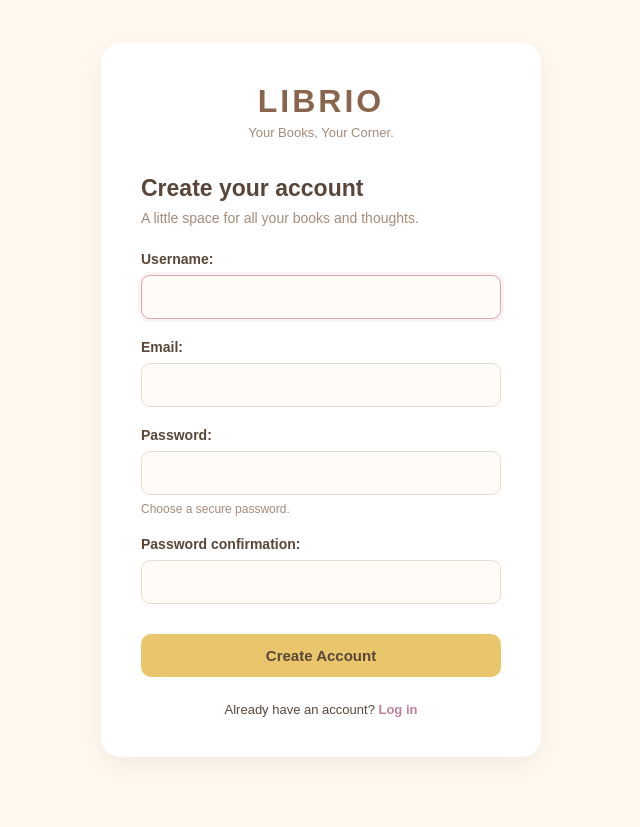
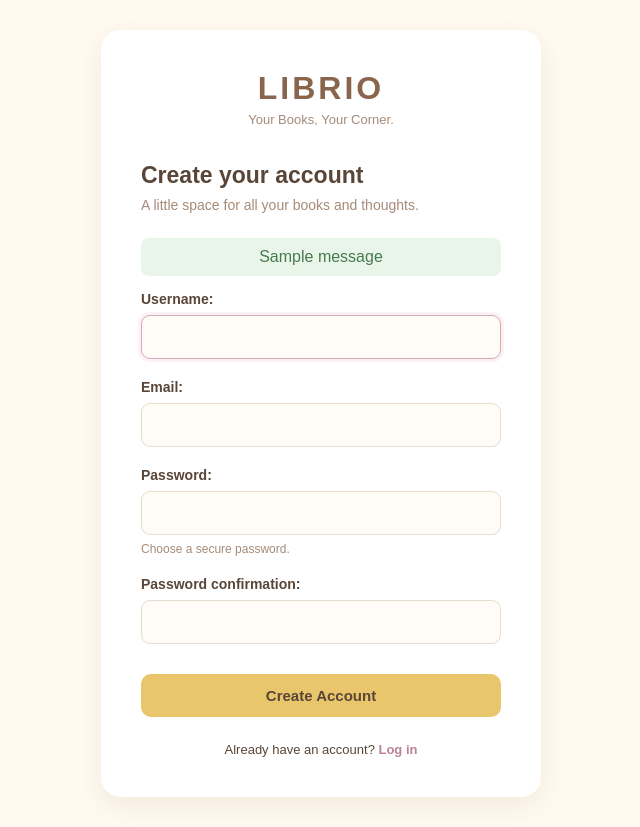
Before and after one commit to nicole-galan/librio-galan-nicole-g7, a Django app: page /accounts/register/ in a window 1280 px wide. Shown: the whole page, without its empty margins (319-959 px from the left). Before the commit the page ends 757 px from the top, so only its background shows below. Run offline with Django 5.2, Linux system fonts and the light colour scheme; tables that the repository leaves empty hold one stand-in row (values such as "Sample post"); one stand-in notice (Sample message) is shown.

Commit message:
feat: complete account feature validation and feedback

```diff
--- a/accounts/static/accounts/css/style.css
+++ b/accounts/static/accounts/css/style.css
@@ -162,3 +162,12 @@ form button:hover {
     font-size: 13px;
     margin-bottom: 18px;
 }
+
+.success-message {
+    color: #477A50;
+    background-color: #EAF5E9;
+    padding: 10px;
+    border-radius: 8px;
+    margin-bottom: 15px;
+    text-align: center;
+}
--- a/accounts/templates/accounts/login.html
+++ b/accounts/templates/accounts/login.html
@@ -20,6 +20,12 @@
         <div class="register-content">
             <h2>Welcome back!</h2>
             <p class="subtitle">Sign in to return to your little book corner.</p>
+
+            {% if messages %}
+                {% for message in messages %}
+                    <p class="success-message">{{ message }}</p>
+                {% endfor %}
+            {% endif %}
 
             <form method="POST">
                 {% csrf_token %}
--- a/accounts/templates/accounts/register.html
+++ b/accounts/templates/accounts/register.html
@@ -20,6 +20,12 @@
         <div class="register-content">
             <h2>Create your account</h2>
             <p class="subtitle">A little space for all your books and thoughts.</p>
+
+            {% if messages %}
+                {% for message in messages %}
+                    <p class="success-message">{{ message }}</p>
+                {% endfor %}
+            {% endif %}
 
             <form method="POST">
                 {% csrf_token %}
--- a/accounts/views.py
+++ b/accounts/views.py
@@ -5,6 +5,7 @@ from django.contrib.auth.decorators import login_required
 from django.http import HttpResponseForbidden
 from .forms import UserRegistrationForm, UserProfileForm
 from .models import User
+from django.contrib import messages
 
 
 def register(request):
@@ -13,13 +14,13 @@ def register(request):
 
         if form.is_valid():
             form.save()
+            messages.success(request, 'Your account has been created successfully!')
             return redirect('login')
 
     else:
         form = UserRegistrationForm()
 
     return render(request, 'accounts/register.html', {'form': form})
-
 
 def user_login(request):
     if request.method == 'POST':
```
